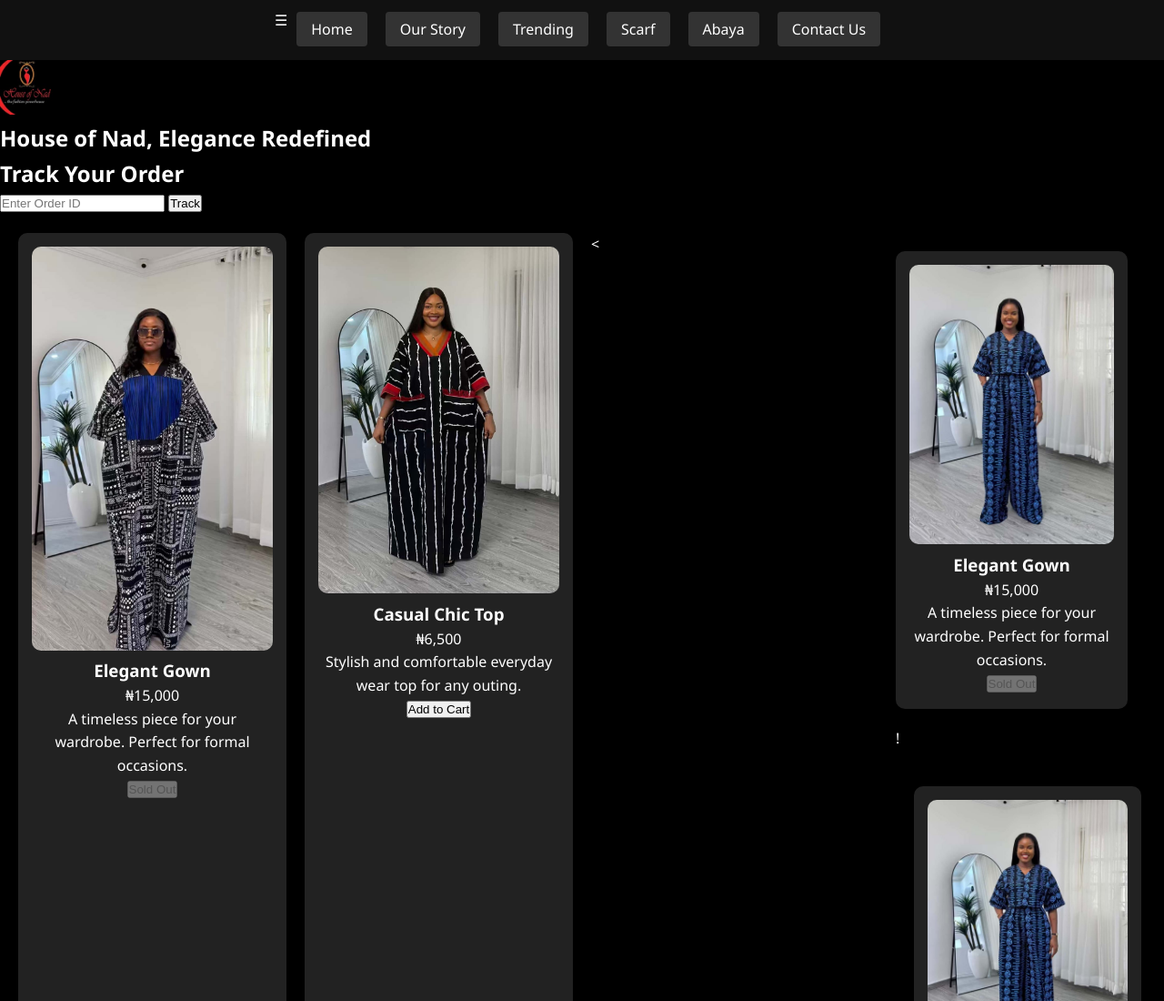
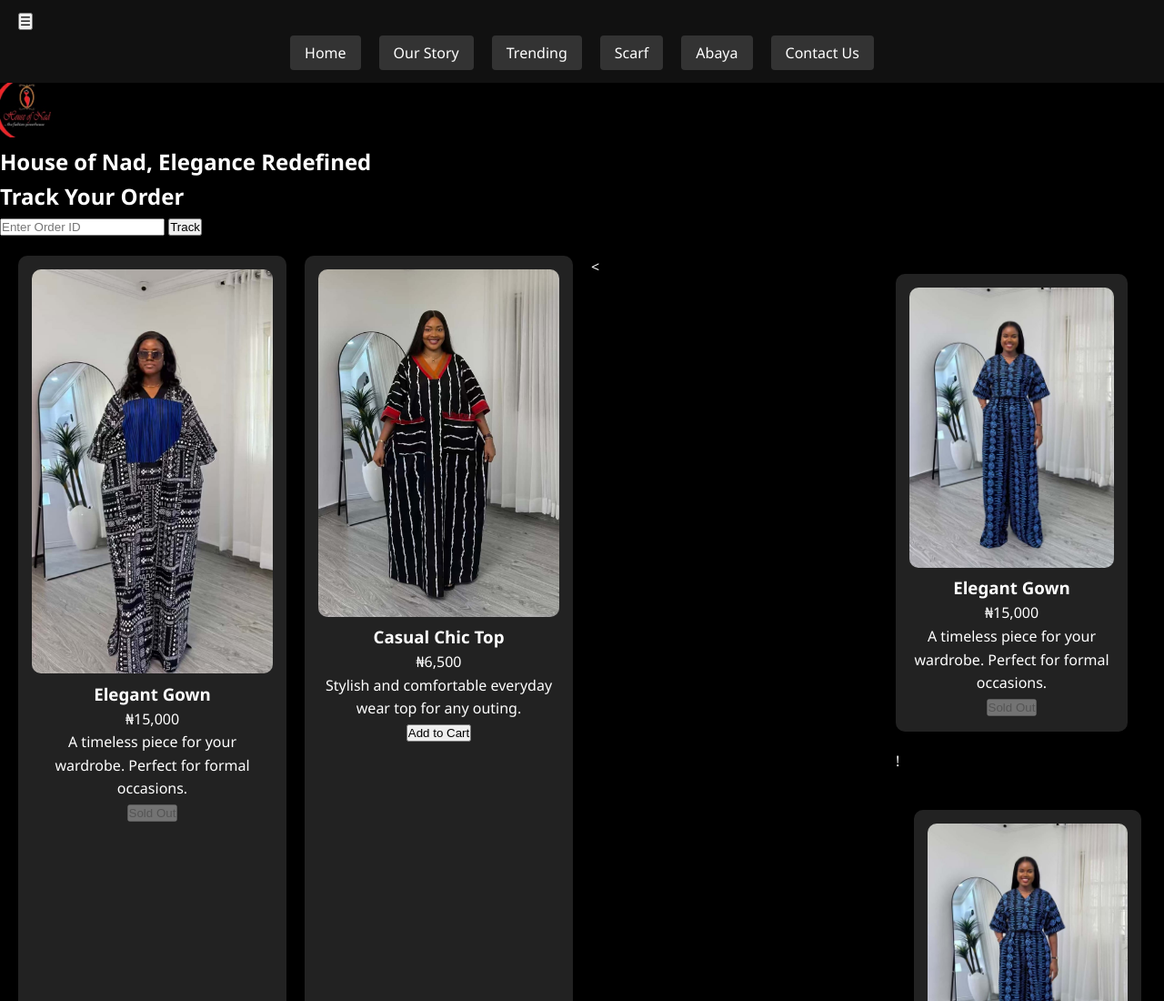
Before and after one commit to bbolaji/House-of-Nad-fashion, a plain HTML site: page index.html in a window 1280 px wide. Shown: the top 1100 px of the page at 91% size. Drawn offline with Linux system fonts and the light colour scheme.

Commit message:
Update index.html

```diff
--- a/index.html
+++ b/index.html
@@ -10,9 +10,11 @@
 <body>
   <!-- Navigation -->
     </div>
-  <nav class="main-menu">
-    <ul>
-    <div class="nav-toggle" onclick="toggleMenu()">☰</div>
+  <nav class="navbar">
+  <div class="nav-row">
+    <button class="nav-toggle" id="navToggle" aria-label="Toggle menu">☰</button>
+    <!-- Brand or (optional) left spacer -->
+    <div class="nav-brand" aria-hidden="true"></div>
     <ul class="nav-links" id="navMenu">
       <li><a href="index.html">Home</a></li>
       <li><a href="our-story.html">Our Story</a></li>
```
